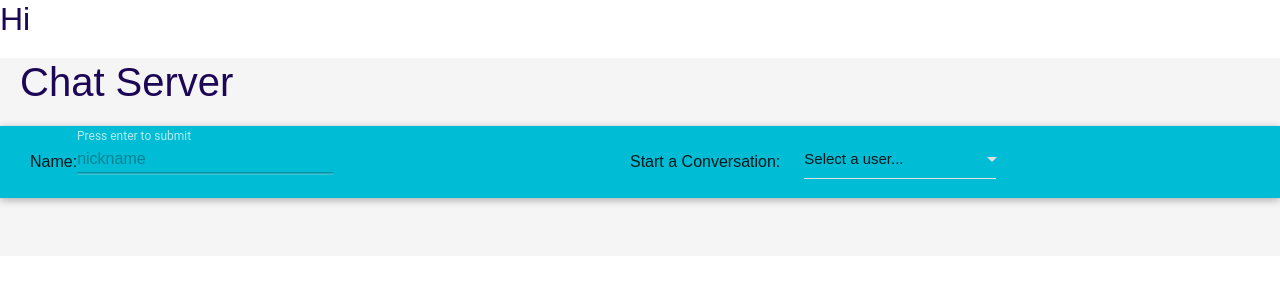
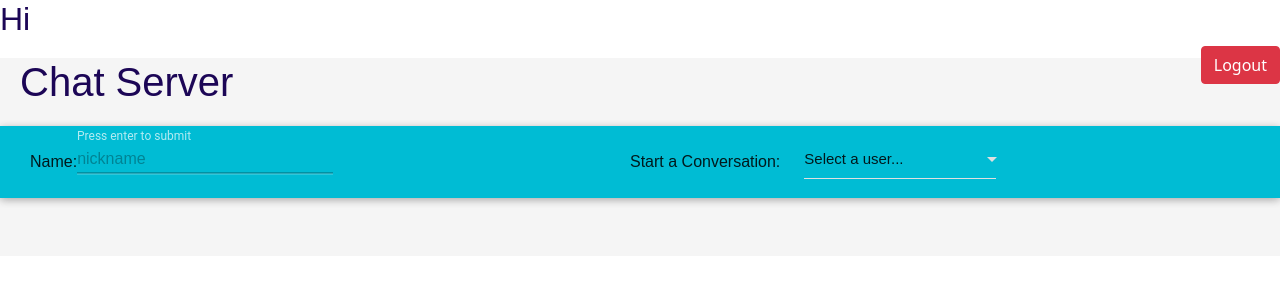
Before and after one commit to ShreyasSingri/chatroom-react-flask, a Flask app: page /chat in a window 1280 px wide. Shown: the top 300 px of the page. Run offline with Flask 2, Linux system fonts and the light colour scheme; some libraries are stand-ins or nearby versions.

Commit message:
Changes in chat page

```diff
--- a/templates/chat.html
+++ b/templates/chat.html
@@ -10,6 +10,8 @@
     {% endblock %}
   </head>
   <body>
+    <a href="/login" class="btn btn-danger" style="float: right;"
+    role="button">Logout</a>
     <div id="app"></div>
     <script src="{{ url_for('static', filename='main.min.js') }}"></script>
   </body>
```
